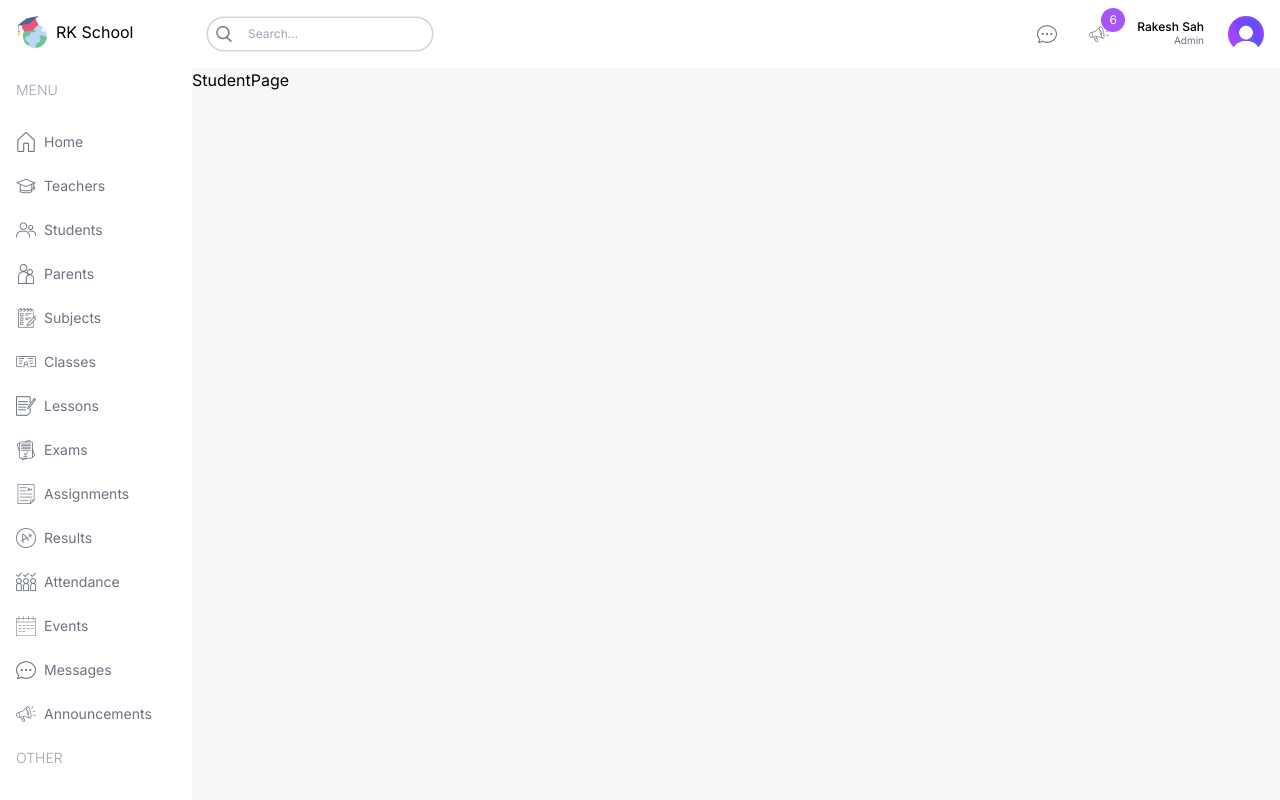
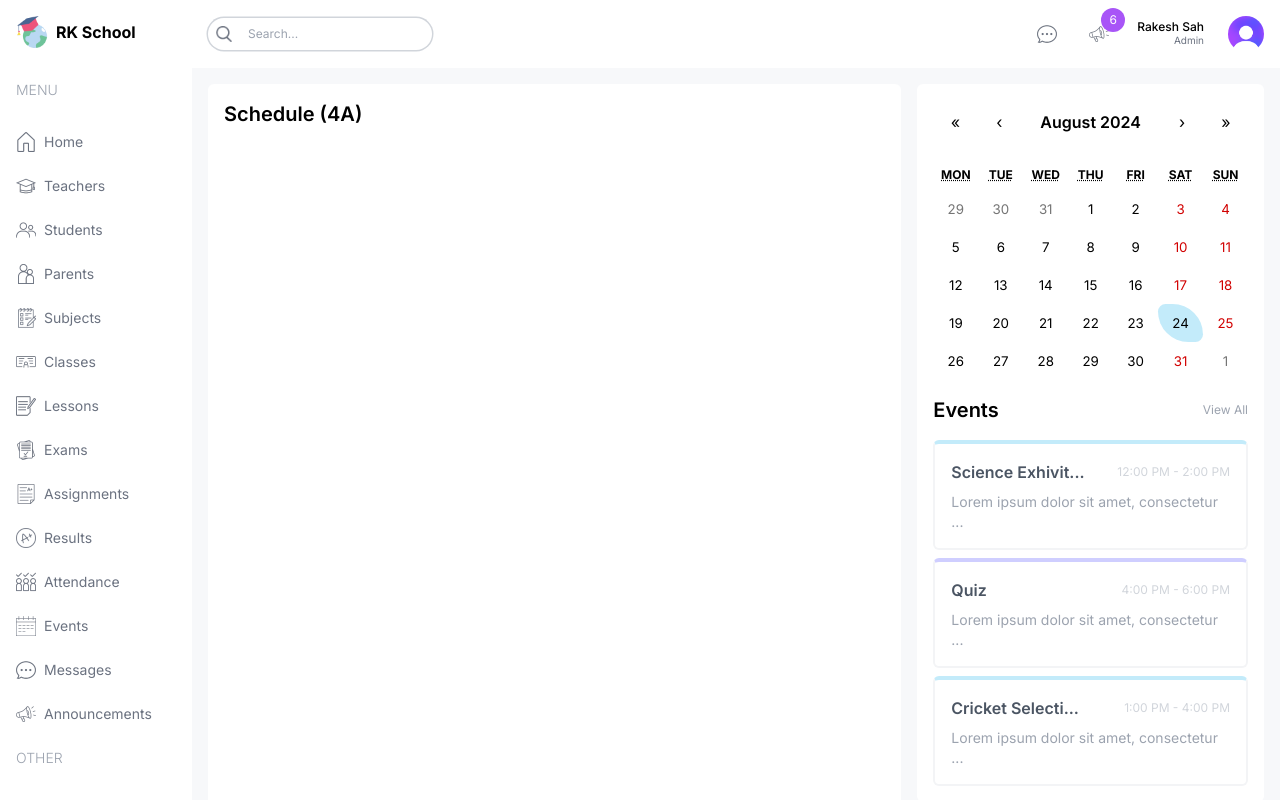
Before and after one commit to Rakeshsah0/school-erp, a Next.js app: page /student in a window 1280 px wide. Built offline with nearby package versions, Linux system fonts and the light colour scheme.

Commit message:
announcement is completed and student page is on work

```diff
--- a/src/app/(dashboard)/admin/page.tsx
+++ b/src/app/(dashboard)/admin/page.tsx
@@ -1,3 +1,4 @@
+import Announcements from "@/components/Announcements";
 import AttendanceChart from "@/components/AttendanceChart";
 import CountChart from "@/components/CountChart";
 import EventCalendar from "@/components/EventCalendar";
@@ -36,6 +37,7 @@ const AdminPage = () => {
       {/* RIGHT */}
       <div className=" w-full lg:w-1/3 flex flex-col gap-8">
         <EventCalendar/>
+        <Announcements/>
       </div>
     </div>
   );
--- a/src/app/(dashboard)/layout.tsx
+++ b/src/app/(dashboard)/layout.tsx
@@ -14,7 +14,7 @@ export default function DashboardLayout({
       <div className="w-1/6 md:w-[8%] lg:w-[16%] xl:w-[15%] p-4 flex flex-col h-full">
         <Link href='/' className="flex items-center justify-center lg:justify-start gap-2">
           <Image src="/logo.png" alt="" width={32} height={32}/>
-          <span className="hidden lg:block">RK School</span>
+          <span className="hidden lg:block font-bold">RK School</span>
         </Link>
         <Menu/>
       </div>
--- a/src/app/(dashboard)/student/page.tsx
+++ b/src/app/(dashboard)/student/page.tsx
@@ -1,7 +1,22 @@
+import Announcements from "@/components/Announcements"
+import EventCalendar from "@/components/EventCalendar"
 
 const StudentPage = () => {
   return (
-    <div>StudentPage</div>
+    <div className="p-4 flex flex-col gap-4 xl:flex-row">
+      {/* Left  */}
+      <div className="w-full xl:w-2/3">
+      <div className="h-full bg-white p-4 rounded-md">
+        <h1 className="text-xl font-semibold">Schedule (4A)
+          </h1></div>
+      </div>
+
+      {/* right  */}
+      <div className=" w-full xl:w-1/3 flex flex-col gap-8">
+        <EventCalendar/>
+        <Announcements/>
+      </div>
+    </div>
   )
 }
 
--- a/src/app/globals.css
+++ b/src/app/globals.css
@@ -11,14 +11,12 @@
   .react-calendar__navigation__label__labelText {
     font-weight: 600;
   }
-
+  .react-calendar__tile--now {
+    background: #FAE27E !important;
+    border-radius: 15px 60px 15px 60px !important;
+}
   .react-calendar__tile--active {
     background-color: #c3ebfa !important;
     color: black !important;
     border-radius: 15px 60px 15px 60px !important;
   }
-
-  .react-calendar__tile--now {
-    background: #ffff76;
-    border-radius: 15px 60px 15px 60px !important;
-}
--- /dev/null
+++ b/src/components/Announcements.tsx
@@ -0,0 +1,54 @@
+
+
+const Announcements = () => {
+    const announcements = [
+        {
+          id: 1,
+          title: "Fee Payement",
+          date: "14-02-2024",
+          description: "Lorem ipsum dolor sit amet, consectetur adipiscing elit.",
+        },
+        {
+          id: 2,
+          title: "Farewell of class 10",
+          date: "28-06-2024",
+          description: "Lorem ipsum dolor sit amet, consectetur adipiscing elit.",
+        },
+        {
+          id: 3,
+          title: "Morning shift",
+          date: "17-11-2024",
+          description: "Lorem ipsum dolor sit amet, consectetur adipiscing elit.",
+        },
+        {
+            id: 4,
+            title: "Welcome party",
+            date: "1-1-2024",
+            description: "Lorem ipsum dolor sit amet, consectetur adipiscing elit.",
+          },
+      ];
+      const truncateText = (text: string, maxLength: number) => {
+        return text.length > maxLength ? text.substring(0, maxLength) + '...' : text;
+      }
+  return (
+    <div className='bg-white p-4 rounded-md'>
+        <div className="flex items-center justify-between">
+            <h1 className='text-xl font-semibold my-4'>Announcements</h1>
+            <span className="text-xs text-gray-400">View All</span>
+        </div>
+        <div className="flex flex-col gap-4 mt-4">
+            {announcements.map((announcement)=>(
+                <div key={announcement.id} className="odd:bg-rkPurpleLight even:bg-rkSky p-2 mx-1 rounded-md border-2 border-gray-100">
+                    <div className="flex items-center justify-between ">
+                        <h1 className='font-semibold text-gray-600'>{truncateText(announcement.title, 15)}</h1>
+                        <span className='text-gray-300 text-xs bg-white rounded-md px-1'>{announcement.date}</span>
+                    </div>
+                    <p className='mt-2 text-gray-400 text-sm'>{truncateText(announcement.description, 45)}</p>
+                </div>
+            ))}
+        </div>
+    </div>
+  )
+}
+
+export default Announcements
--- a/src/components/AttendanceChart.tsx
+++ b/src/components/AttendanceChart.tsx
@@ -13,11 +13,7 @@ import {
 } from "recharts";
 
 const data = [
-  {
-    name: "Sun",
-    present: 40,
-    absent: 70,
-  },
+
   {
     name: "Mon",
     present: 70,
@@ -42,6 +38,11 @@ const data = [
     name: "Fri",
     present: 50,
     absent: 60,
+  },
+  {
+    name: "Sat",
+    present: 40,
+    absent: 70,
   },
 ];
 
--- a/src/components/EventCalendar.tsx
+++ b/src/components/EventCalendar.tsx
@@ -2,7 +2,6 @@
 import { useState } from 'react';
 import Calendar from 'react-calendar';
 import 'react-calendar/dist/Calendar.css';
-import Image from 'next/image';
 
 type ValuePiece = Date | null;
 type Value = ValuePiece | [ValuePiece, ValuePiece];
@@ -32,12 +31,14 @@ const EventCalendar = () => {
     const truncateText = (text: string, maxLength: number) => {
         return text.length > maxLength ? text.substring(0, maxLength) + '...' : text;
       }
+
   return (
     <div className='bg-white p-4 rounded-md'>
-        <Calendar value={value} onChange={onChange}/>
+        <Calendar value={value} onChange={onChange} />
         <div className="flex items-center justify-between">
             <h1 className='text-xl font-semibold my-4'>Events</h1>
-            <Image src="/moreDark.png" alt="" height={20} width={20} />
+            {/* <Image src="/moreDark.png" alt="" height={20} width={20} /> */}
+            <span className="text-xs text-gray-400">View All</span>
         </div>
         <div className="flex flex-col gap-2">
             {events.map((event)=>(
--- a/src/components/Menu.tsx
+++ b/src/components/Menu.tsx
@@ -1,3 +1,4 @@
+import { role } from "@/lib/data";
 import Image from "next/image";
 import Link from "next/link";
 
@@ -124,11 +125,11 @@ const Menu = () => {
           <span className="hidden lg:block text-gray-400 font-light my-4">
             {i.title}
           </span>
-          {i.items.map((item) => (
+          {i.items.filter(item=>item.visible.includes(role)).map((item) => (
            <Link
            href={item.href}
            key={item.label}
-              className="flex items-center justify-center lg:justify-start gap-2 text-gray-500 py-2 text-sm"
+           className="flex items-center justify-center lg:justify-start gap-2 text-gray-500 py-2 text-sm rounded-sm hover:bg-rkSkyBlue"
          >
            <Image src={item.icon} alt="" width={20} height={20} />
            <span className="hidden lg:block">{item.label}</span>
```
Lines whose indentation alone changed are shown as unchanged.
